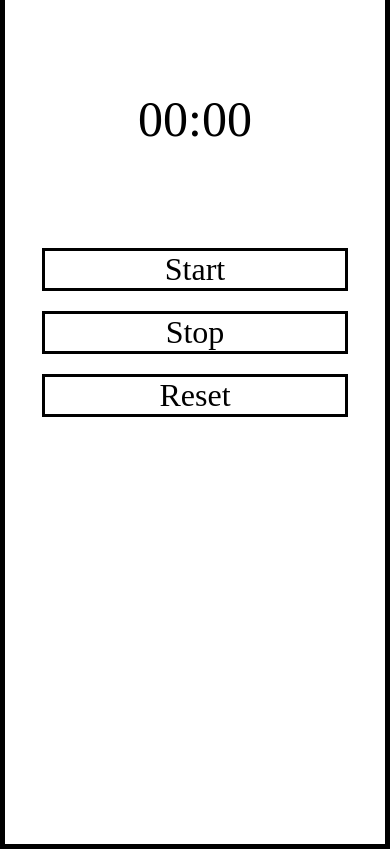
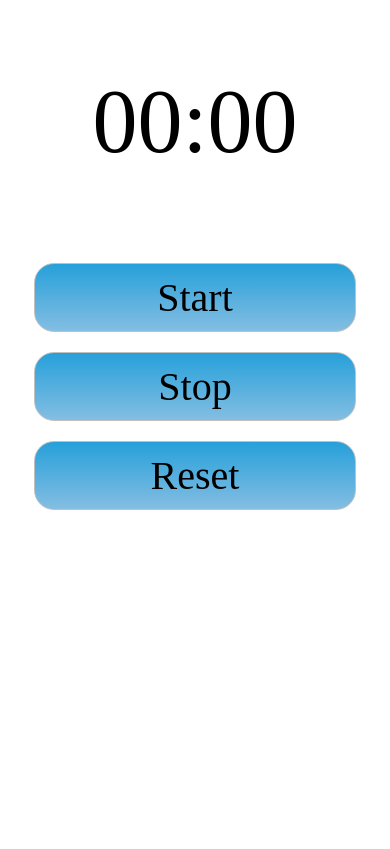
Before and after one commit to Thanwar/timer-app, a React (Create React App) app: page / in a window 390 px wide. Built offline with nearby package versions, Linux system fonts and the light colour scheme.

Commit message:
final version

```diff
--- a/src/components/Timer/Timer.css
+++ b/src/components/Timer/Timer.css
@@ -1,6 +1,5 @@
 .timer-container {
 	background-color: var(--timer-background-color);
-	border: var(--timer-border);
 	height: var(--timer-height);
 	width: var(--timer-width);
 	text-align: center;
@@ -20,8 +19,10 @@
 .time-display
 {
 	/* background-color: aqua; */
-	padding: 50px;
+	padding: 80px;
 	font-size: 100px;
+	text-align: center;
+
 }
 
 @media screen and (max-width: 700px) {
@@ -29,8 +30,9 @@
 	.time-display
 {
 	/* background-color: red; */
-	padding: 90px;
-	font-size: 50px;
+	padding: 70px 50px 80px 50px;
+	font-size: 90px;
+	margin: 0 auto;
 }
 
 }
--- a/src/components/TimerButton/TimerButton.css
+++ b/src/components/TimerButton/TimerButton.css
@@ -4,7 +4,7 @@
     margin: 0px 20px;
     border: var(--button-border);
     font-size: var(--button-text-size);
-    width: 100px;
+    width: 200px;
     margin: 10px;
   }
 
@@ -15,13 +15,12 @@
 
   @media screen and (max-width: 700px) {
     .button-container{
-      /* background-color: red; */
+      background: linear-gradient(to top, #84bee2, #26a0da);
+      color: black;
+      border-radius: 20px;
       width: 300px;
+      padding: 10px;
+      font-size: 40px;
 
     }
   }
-
-  .button-value
-  {
-    /* background-color: aqua; */
-  }
--- a/src/index.css
+++ b/src/index.css
@@ -8,8 +8,8 @@ body
 
 	--timer-background-color: #FFFFFF;
 	--timer-border: 5px solid #000000;
-	--timer-height: 50%;
-	--timer-width: 70%;
+	--timer-height: 65%;
+	--timer-width: 65%;
 
 	--button-border: 3px solid #000000;
 	--button-text-size: 2em;
@@ -26,6 +26,7 @@ body, div, p {
 		--timer-height: 100%;
 		--timer-width: 100%;
 		--button-text-size: 2em;
+		--button-border: 1px solid #c0c0c0;
 }
 
 }
```
Also changed, not shown: src/img.gif (deleted), 1 other file (tests, documents, lock files or other folders).
